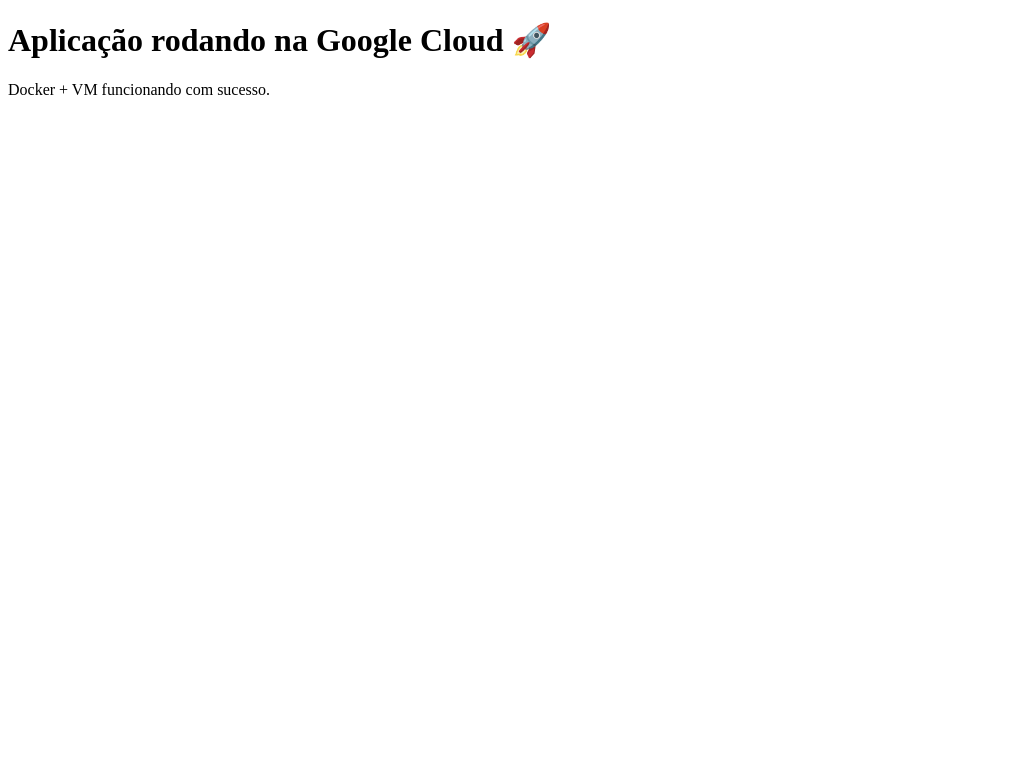
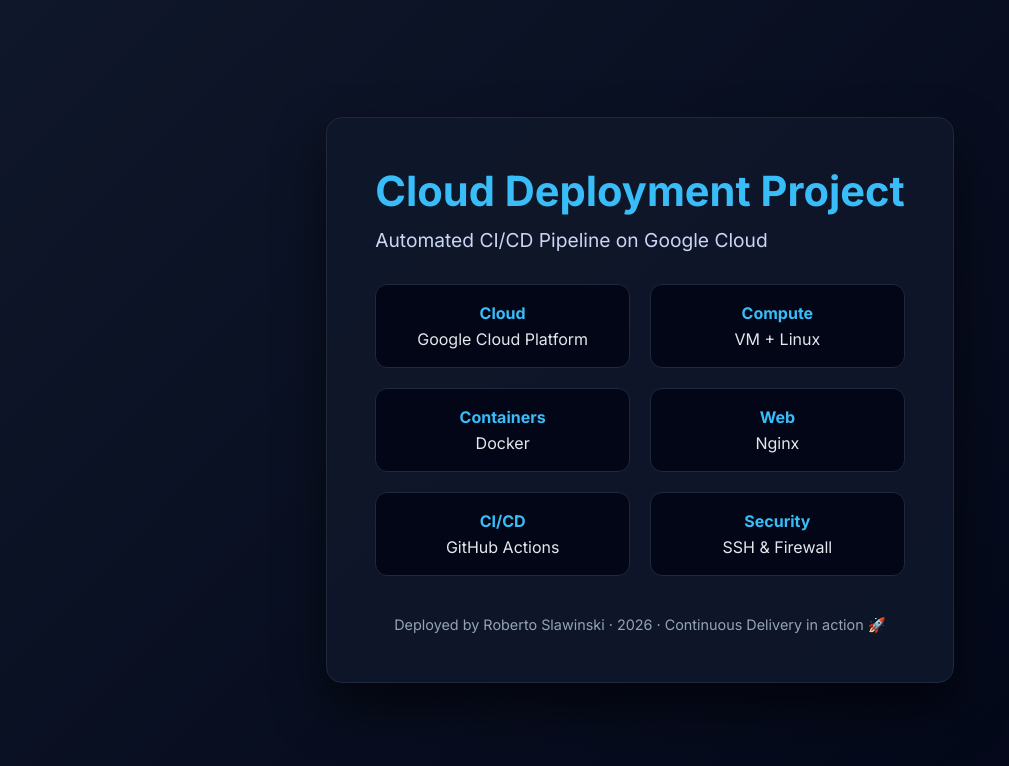
Before and after one commit to robertoslawinski/gcp-docker-webapp, a plain HTML site: page index.html in a window 1280 px wide. Shown: the whole page, without its empty margins (0-1009 px from the left). Drawn offline with Linux system fonts and the light colour scheme.

Commit message:
Revamp index.html for cloud deployment project
Updated HTML structure and styling for cloud deployment project.

```diff
--- a/index.html
+++ b/index.html
@@ -1,10 +1,106 @@
 <!DOCTYPE html>
-<html>
-  <head>
-    <title>My First Cloud App</title>
-  </head>
-  <body>
-    <h1>Aplicação rodando na Google Cloud 🚀</h1>
-    <p>Docker + VM funcionando com sucesso.</p>
-  </body>
+<html lang="en">
+<head>
+  <meta charset="UTF-8" />
+  <meta name="viewport" content="width=device-width, initial-scale=1.0" />
+  <title>Cloud Deployment Project | Roberto Slawinski</title>
+
+  <link rel="preconnect" href="https://fonts.googleapis.com">
+  <link rel="preconnect" href="https://fonts.gstatic.com" crossorigin>
+  <link href="https://fonts.googleapis.com/css2?family=Inter:wght@300;400;600;700&display=swap" rel="stylesheet">
+
+  <style>
+    * {
+      box-sizing: border-box;
+      margin: 0;
+      padding: 0;
+      font-family: 'Inter', sans-serif;
+    }
+
+    body {
+      background: linear-gradient(135deg, #0f172a, #020617);
+      color: #e5e7eb;
+      min-height: 100vh;
+      display: flex;
+      align-items: center;
+      justify-content: center;
+    }
+
+    .card {
+      background: rgba(15, 23, 42, 0.9);
+      border: 1px solid #1e293b;
+      border-radius: 16px;
+      padding: 48px;
+      max-width: 720px;
+      box-shadow: 0 25px 50px rgba(0, 0, 0, 0.6);
+    }
+
+    h1 {
+      font-size: 2.6rem;
+      margin-bottom: 12px;
+      color: #38bdf8;
+    }
+
+    h2 {
+      font-weight: 400;
+      font-size: 1.2rem;
+      margin-bottom: 32px;
+      color: #cbd5f5;
+    }
+
+    .grid {
+      display: grid;
+      grid-template-columns: repeat(auto-fit, minmax(180px, 1fr));
+      gap: 20px;
+    }
+
+    .box {
+      background: #020617;
+      border: 1px solid #1e293b;
+      border-radius: 12px;
+      padding: 18px;
+      text-align: center;
+      transition: all 0.3s ease;
+    }
+
+    .box:hover {
+      transform: translateY(-5px);
+      border-color: #38bdf8;
+      box-shadow: 0 10px 25px rgba(56, 189, 248, 0.25);
+    }
+
+    .box strong {
+      display: block;
+      margin-bottom: 6px;
+      color: #38bdf8;
+    }
+
+    footer {
+      margin-top: 40px;
+      font-size: 0.9rem;
+      color: #94a3b8;
+      text-align: center;
+    }
+  </style>
+</head>
+
+<body>
+  <div class="card">
+    <h1>Cloud Deployment Project</h1>
+    <h2>Automated CI/CD Pipeline on Google Cloud</h2>
+
+    <div class="grid">
+      <div class="box"><strong>Cloud</strong> Google Cloud Platform</div>
+      <div class="box"><strong>Compute</strong> VM + Linux</div>
+      <div class="box"><strong>Containers</strong> Docker</div>
+      <div class="box"><strong>Web</strong> Nginx</div>
+      <div class="box"><strong>CI/CD</strong> GitHub Actions</div>
+      <div class="box"><strong>Security</strong> SSH & Firewall</div>
+    </div>
+
+    <footer>
+      Deployed by Roberto Slawinski · 2026 · Continuous Delivery in action 🚀
+    </footer>
+  </div>
+</body>
 </html>
```
